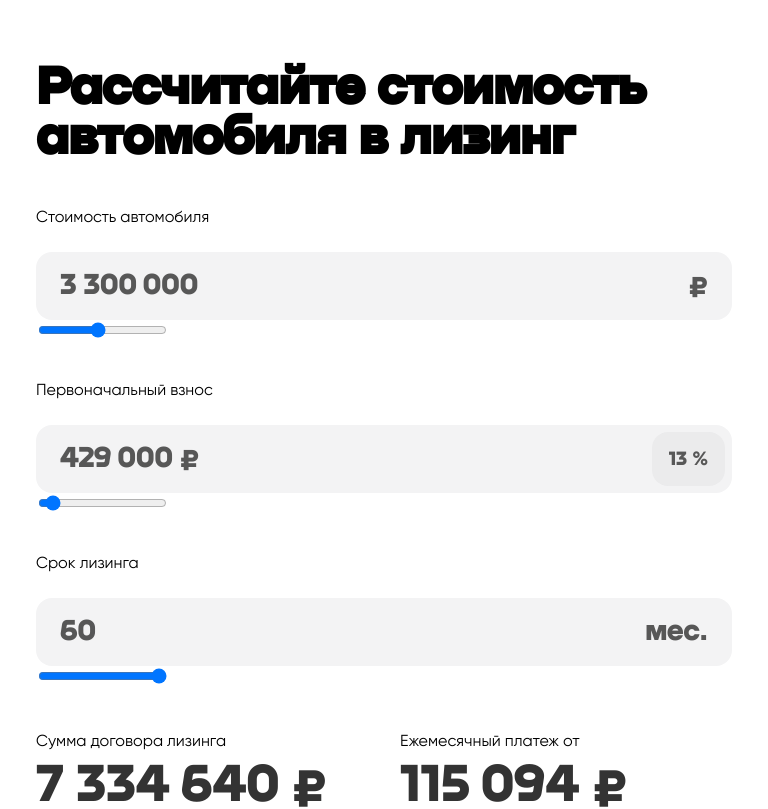
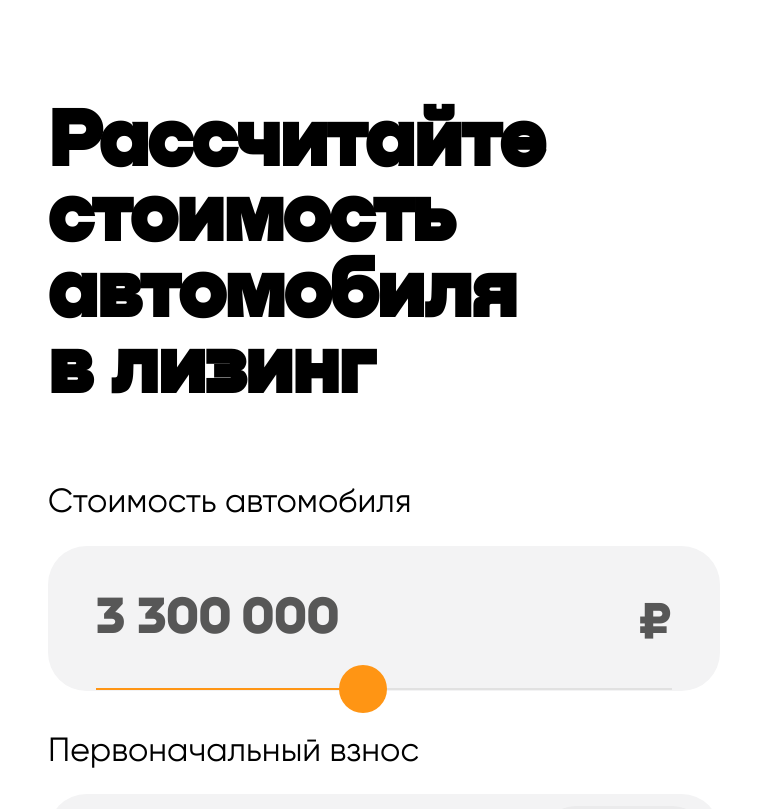
Before and after one commit to MrDuffs/car-leasing-calculator, a React (Create React App) app: page / in a window 768 px wide. Shown: the top 809 px of the page. Built offline with nearby package versions, Linux system fonts and the light colour scheme.

Commit message:
Edited styles to solve some todo tasks

```diff
--- a/src/App.scss
+++ b/src/App.scss
@@ -24,6 +24,7 @@
     width: calc(279px + (753 - 279) * ((100vw - 320px) / (1440 - 320)));
     margin-bottom: calc(16px + (32 - 16) * ((100vw - 320px) / (1440 - 320)));
     font-family: NekstBlack, serif;
+    font-weight: 900;
     font-size: calc(34px + (54 - 34) * ((100vw - 320px) / (1440 - 320)));
     line-height: 93%;
   }
@@ -57,18 +58,20 @@
   }
 }
 
-@media (min-width: 768px) and (max-width: 1119px) {
+@media (max-width: 1119.98px) {
   #root {
     display: block;
   }
 
   .main_layout {
+    min-width: 696px;
     padding: calc(64 * ((100vw - 320px) / (768 - 320)))
-    calc(36 * ((100vw - 320px) / (768 - 320))) 0;
+    calc(36 * ((100vw - 320px) / (768 - 320)))
+    calc(156 * ((100vw - 320px) / (768 - 320)));
 
     h1 {
-      width: calc(279px + (696 - 279) * ((100vw - 320px) / (768 - 320)));
-      margin-bottom: calc(16px + (44 - 16) * ((100vw - 320px) / (768 - 320)));
+      width: 100%;
+      margin-bottom: calc(16px + (40 - 16) * ((100vw - 320px) / (768 - 320)));
       font-size: calc(34px + (54 - 34) * ((100vw - 320px) / (768 - 320)));
     }
 
@@ -78,18 +81,20 @@
   }
 }
 
-@media (max-width: 767px) {
+@media (max-width: 768px) {
   #root {
     display: block;
   }
 
   .main_layout {
+    min-width: 280px;
     padding: calc(44 * (100vw / 320))
-    calc(20 * (100vw / 320)) 0;
+    calc(20 * (100vw / 320))
+    calc(64 * (100vw / 320));
 
     h1 {
       width: calc(220 * (100vw / 320));
-      margin-bottom: calc(32 * (100vw / 320));
+      margin-bottom: calc(30 * (100vw / 320));
       font-size: calc(34 * (100vw / 320));
     }
 
--- a/src/components/info-fields/info-fields-style.scss
+++ b/src/components/info-fields/info-fields-style.scss
@@ -20,7 +20,7 @@
   }
 }
 
-@media (min-width: 768px) and (max-width: 1119px) {
+@media (max-width: 1119.98px) {
   .leasing_agreement-field {
     width: calc(167px + (332 - 167) * ((100vw - 320px) / (768 - 320)));
     height: calc(41px + (81 - 41) * ((100vw - 320px) / (768 - 320)));
@@ -32,7 +32,7 @@
   }
 }
 
-@media (max-width: 767px) {
+@media (max-width: 768px) {
   .leasing_agreement-field {
     width: calc(167 * (100vw / 320));
     height: calc(41 * (100vw / 320));
--- a/src/components/input-fields/input-fields-style.scss
+++ b/src/components/input-fields/input-fields-style.scss
@@ -129,15 +129,18 @@
   }
 }
 
-.fields-input_range {
+.range_input-container {
+  padding: 0 calc(18px + (24 - 18) * ((100vw - 320px) / (1440 - 320)));
+  position: relative;
+  bottom: 18px;
+
+  .range_input-field {
     -webkit-appearance: none;
     -moz-appearance: none;
-  margin: 0 calc(18px + (24 - 18) * ((100vw - 320px) / (1440 - 320)));
-  width: calc(240px + (380 - 240) * ((100vw - 320px) / (1440 - 320)));
+    margin: 0;
+    width: 100%;
     height: 2px;
     outline: 0;
-  position: relative;
-  bottom: 2px;
     cursor: pointer;
 
     &::-webkit-slider-thumb {
@@ -150,6 +153,7 @@
       &:hover {
         width: calc(14px + (24 - 14) * ((100vw - 320px) / (1440 - 320)));
         height: calc(14px + (24 - 14) * ((100vw - 320px) / (1440 - 320)));
+      }
     }
   }
 }
@@ -220,7 +224,7 @@
     }
   }
 
-  .fields-input_range {
+  .range_input-field {
     margin: 0 calc(18px + (24 - 18) * ((100vw - 320px) / (1120 - 320)));
     width: calc(240px + (272 - 240) * ((100vw - 320px) / (1120 - 320)));
 
@@ -236,9 +240,9 @@
   }
 }
 
-@media (min-width: 768px) and (max-width: 1119px) {
+@media (max-width: 1119.98px) {
   .car_price-container {
-    width: calc(280px + (696 - 280) * ((100vw - 320px) / (768 - 320)));
+    width: 100%;
 
     .car_price-input {
       padding: calc(10px + (16 - 10) * ((100vw - 320px) / (768 - 320)))
@@ -257,7 +261,7 @@
   }
 
   .initial_fee-container {
-    width: calc(280px + (696 - 280) * ((100vw - 320px) / (768 - 320)));
+    width: 100%;
 
     .initial_fee-field {
       padding: calc(4px + (7 - 4) * ((100vw - 320px) / (768 - 320)))
@@ -294,7 +298,7 @@
   }
 
   .leasing_term-container {
-    width: calc(280px + (696 - 280) * ((100vw - 320px) / (768 - 320)));
+    width: 100%;
 
     .leasing_term-input {
       padding: calc(10px + (16 - 10) * ((100vw - 320px) / (768 - 320)))
@@ -312,9 +316,11 @@
     }
   }
 
-  .fields-input_range {
-    margin: 0 calc(18px + (24 - 18) * ((100vw - 320px) / (768 - 320)));
-    width: calc(240px + (648 - 240) * ((100vw - 320px) / (768 - 320)));
+  .range_input-container {
+    padding: 0 calc(18px + (24 - 18) * ((100vw - 320px) / (768 - 320)));
+
+    .range_input-field {
+      width: 100%;
 
       &::-webkit-slider-thumb {
         width: calc(10px + (20 - 10) * ((100vw - 320px) / (768 - 320)));
@@ -327,10 +333,11 @@
       }
     }
   }
+}
 
-@media (max-width: 767px) {
+@media (max-width: 768px) {
   .car_price-container {
-    width: calc(280 * (100vw / 320));
+    width: 100%;
 
     .car_price-input {
       padding: calc(17 * (100vw / 320))
@@ -349,7 +356,7 @@
   }
 
   .initial_fee-container {
-    width: calc(280 * (100vw / 320));
+    width: 100%;
 
     .initial_fee-field {
       padding: calc(5 * (100vw / 320))
@@ -386,7 +393,7 @@
   }
 
   .leasing_term-container {
-    width: calc(280 * (100vw / 320));
+    width: 100%;
 
     .leasing_term-input {
       padding: calc(17 * (100vw / 320))
@@ -404,9 +411,11 @@
     }
   }
 
-  .fields-input_range {
-    margin: 0 calc(20 * (100vw / 320));
-    width: calc(240 * (100vw / 320));
+  .range_input-container {
+    padding: 0 calc(20 * (100vw / 320));
+
+    .range_input-field {
+      width: 100%;
 
       &::-webkit-slider-thumb {
         width: calc(20 * (100vw / 320));
@@ -419,3 +428,4 @@
       }
     }
   }
+}
--- a/src/components/leasing-form/leasing-form-styles.scss
+++ b/src/components/leasing-form/leasing-form-styles.scss
@@ -1,5 +1,5 @@
 .leasing_form-inputs {
-  margin-bottom: calc(25px + (50 - 25) * ((100vw - 320px) / (1440 - 320)));
+  margin-bottom: calc(25px + (30 - 25) * ((100vw - 320px) / (1440 - 320)));
   display: flex;
   justify-content: space-between;
   align-items: center;
@@ -9,7 +9,7 @@
     line-height: calc(19px + (20 - 19) * ((100vw - 320px) / (1440 - 320)));
   }
 
-  input {
+  input:not([type="range"]) {
     font-family: NekstBlack, serif;
     font-size: calc(20px + (30 - 20) * ((100vw - 320px) / (1440 - 320)));
     line-height: calc(20px + (36 - 20) * ((100vw - 320px) / (1440 - 320)));
@@ -95,14 +95,14 @@
 
 @media (min-width: 1120px) and (max-width: 1439px) {
   .leasing_form-inputs {
-    margin-bottom: calc(25px + (50 - 25) * ((100vw - 320px) / (1120 - 320)));
+    margin-bottom: calc(25px + (30 - 25) * ((100vw - 320px) / (1120 - 320)));
 
     h4 {
       margin-bottom: calc(8px + (24 - 8) * ((100vw - 320px) / (1120 - 320)));
       line-height: calc(19px + (20 - 19) * ((100vw - 320px) / (1120 - 320)));
     }
 
-    input {
+    input:not([type="range"]) {
       font-size: calc(20px + (30 - 20) * ((100vw - 320px) / (1120 - 320)));
       line-height: calc(20px + (36 - 20) * ((100vw - 320px) / (1120 - 320)));
     }
@@ -128,19 +128,19 @@
   }
 }
 
-@media (min-width: 768px) and (max-width: 1119px) {
+@media (max-width: 1119.98px) {
   .leasing_form-inputs {
-    margin-bottom: calc(25px + (39 - 25) * ((100vw - 320px) / (768 - 320)));
+    margin-bottom: calc(25 * ((100vw - 320px) / (768 - 320)));
     flex-direction: column;
     align-items: flex-start;
-    gap: 36px;
+    gap: 15px;
 
     h4 {
       margin-bottom: calc(8px + (24 - 8) * ((100vw - 320px) / (768 - 320)));
       line-height: calc(19px + (20 - 19) * ((100vw - 320px) / (768 - 320)));
     }
 
-    input {
+    input:not([type="range"]) {
       font-size: calc(20px + (30 - 20) * ((100vw - 320px) / (768 - 320)));
       line-height: calc(20px + (36 - 20) * ((100vw - 320px) / (768 - 320)));
     }
@@ -165,23 +165,27 @@
       height:calc(50px + (68 - 50) * ((100vw - 320px) / (768 - 320)));
       font-size: calc(22px + (30 - 22) * ((100vw - 320px) / (768 - 320)));
       line-height: calc(20px + (36 - 20) * ((100vw - 320px) / (768 - 320)));
+
+      .loader {
+        width: calc(21px + (45 - 21) * ((100vw - 320px) / (768 - 320)));
+        height: calc(21px + (45 - 21) * ((100vw - 320px) / (768 - 320)));
+      }
     }
   }
 }
 
-@media (max-width: 767px) {
+@media (max-width: 768px) {
   .leasing_form-inputs {
-    margin-bottom: calc(22 * (100vw / 320));
+    margin-bottom: calc(8 * (100vw / 320));
     flex-direction: column;
     align-items: flex-start;
-    gap: 22px;
 
     h4 {
       margin-bottom: calc(8 * (100vw / 320));
       line-height: calc(19 * (100vw / 320));
     }
 
-    input {
+    input:not([type="range"]) {
       font-size: calc(22 * (100vw / 320));
       line-height: calc(20 * (100vw / 320));
     }
@@ -206,6 +210,12 @@
       height:calc(60 * (100vw / 320));
       font-size: calc(22 * (100vw / 320));
       line-height: calc(20 * (100vw / 320));
+      border-radius: calc(40 * (100vw / 320));
+
+      .loader {
+        width: calc(35 * (100vw / 320));
+        height: calc(35 * (100vw / 320));
+      }
     }
   }
 }
```
Lines whose indentation alone changed are shown as unchanged.
